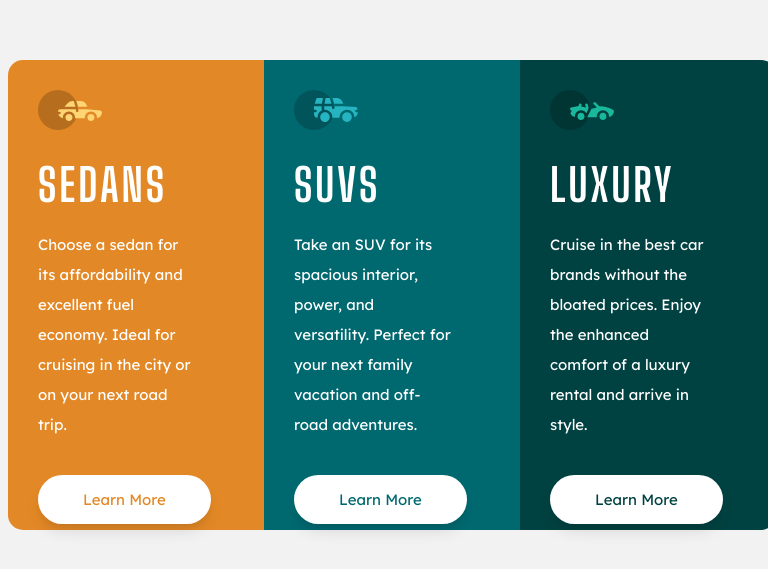
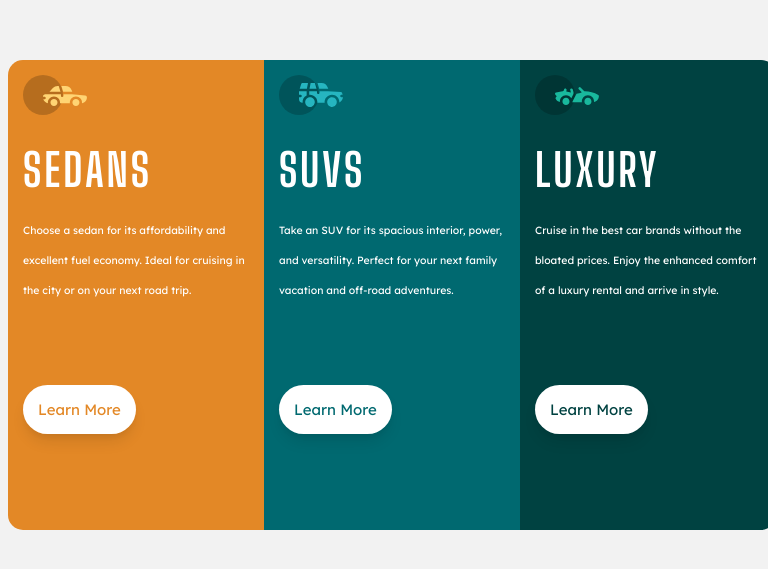
Before and after one commit to hongleang/preview-card-component-main, a plain HTML site: page index.html in a window 768 px wide. Shown: the part 113-682 px from the top of the page. Drawn offline with Linux system fonts and the light colour scheme.

Commit message:
Fix button size at smaller screen and change h1 tag

```diff
--- a/index.html
+++ b/index.html
@@ -19,9 +19,9 @@
   <div class="card-wrapper">
     <div class="card card--orange">
       <img src="./images/icon-sedans.svg" alt="" class="card__icon">
-      <h1 class="card__header">
+      <h2 class="card__header">
         Sedans
-      </h1>
+      </h2>
       <p class="card__text">
         Choose a sedan for its affordability and excellent fuel economy. Ideal for cruising in the city or on your next
         road trip.
@@ -31,9 +31,9 @@
 
     <div class="card card--cyan">
       <img src="./images/icon-suvs.svg" alt="" class="card__icon">
-      <h1 class="card__header">
+      <h2 class="card__header">
         SUVs
-      </h1>
+      </h2>
       <p class="card__text">
         Take an SUV for its spacious interior, power, and versatility. Perfect for your next family vacation and
         off-road adventures.
@@ -43,9 +43,9 @@
 
     <div class="card card--dark">
       <img src="./images/icon-luxury.svg" alt="" class="card__icon">
-      <h1 class="card__header">
+      <h2 class="card__header">
         Luxury
-      </h1>
+      </h2>
       <p class="card__text">
         Cruise in the best car brands without the bloated prices. Enjoy the enhanced comfort of a luxury rental and
         arrive in style.
--- a/styles/components/_button.scss
+++ b/styles/components/_button.scss
@@ -32,3 +32,11 @@
 .text--dark{
   color: $darkCyan;
 }
+
+@media only screen
+  and (min-width: 540px)
+  and (max-width: 780px) {
+   .btn {
+     padding: 1rem 1rem;
+   }
+  }
--- a/styles/components/_card.scss
+++ b/styles/components/_card.scss
@@ -39,26 +39,46 @@
 }
 
 .card:nth-child(1){
-  border-radius: 1rem 1rem 0 0;
+  border-radius: 1rem 0 0 1rem;
 }
 
 .card:nth-child(3){
-  border-radius: 0 0 1rem 1rem;
+  border-radius: 0 1rem 1rem 0;
 }
 
 
-@media (min-width: $smallTablet) {
+@media only screen
+  and (min-width: 540px)
+  and (max-width: 780px) {
+    .card {
+      padding: 1rem;
+      &__text{
+        height: 165px;
+        margin-bottom: 1rem;
+        margin-right: 0;
+        font-weight: 200;
+        font-size: .7rem;
+        word-wrap: break-word;
+      }
+    }
+  }
+
+@media only screen and (min-width: 540px) {
   .card-wrapper {
     flex-direction: row;
     align-items: center;
     padding: 0;
   }
+}
+
+
+@media only screen and (max-width: 540px) {
 
   .card:nth-child(1){
-    border-radius: 1rem 0 0 1rem;
+    border-radius: 1rem 1rem 0 0;
   }
 
   .card:nth-child(3){
-    border-radius: 0 1rem 1rem 0;
+    border-radius: 0 0 1rem 1rem;
   }
 }
```
Also changed, not shown: dist/css/style.css, 1 other file.
